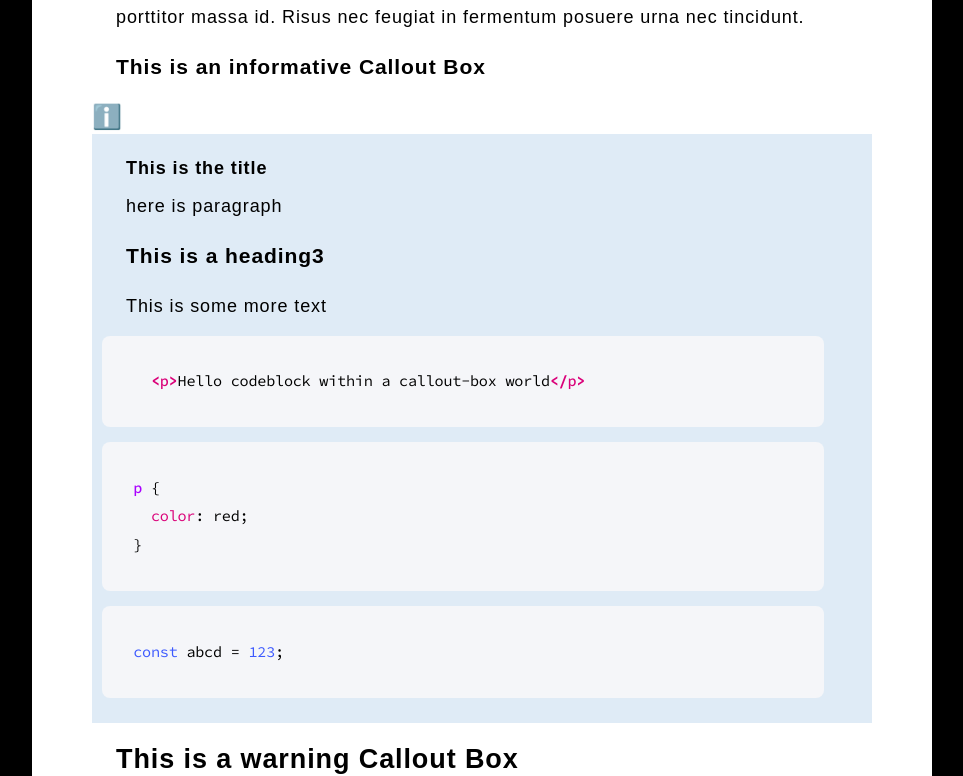
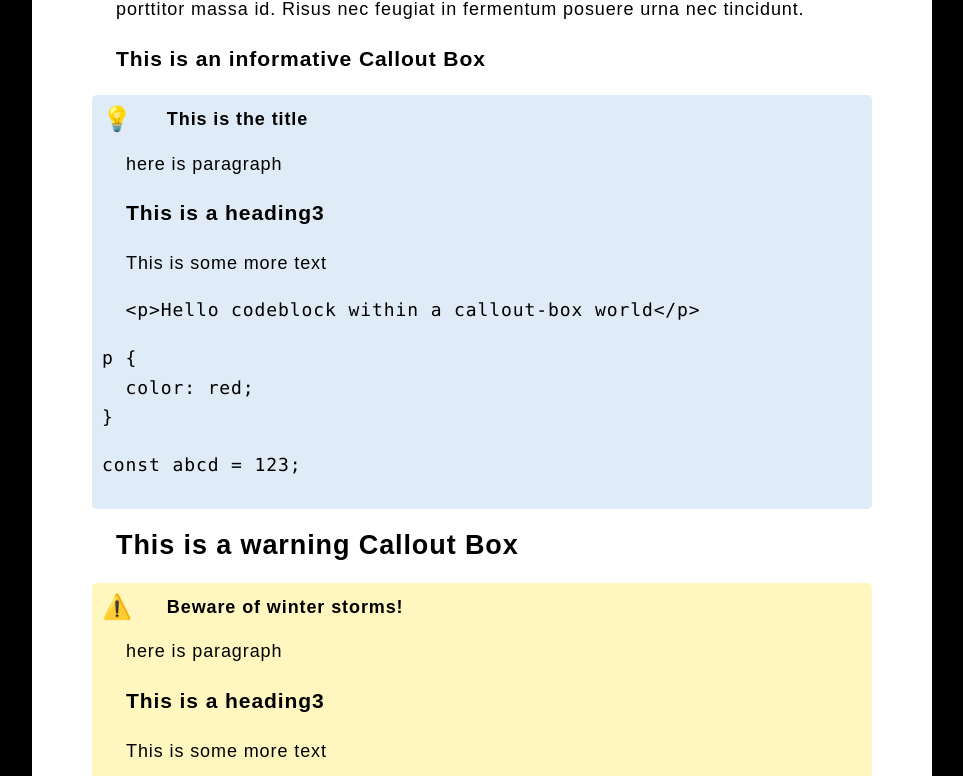
Before and after one commit to krishna-chaitanya-piratla/dev-prep-notes, a React (Create React App) app in the folder frontend/: page / in a window 1280 px wide. Shown: the part 1351-2127 px from the top of the page, without its empty margins (268-1231 px from the left). Built offline with nearby package versions, Linux system fonts and the light colour scheme; a web font is replaced by a local one.

Commit message:
Place the boxType icon inside the calloutbox

```diff
--- a/frontend/src/components/CalloutBox.tsx
+++ b/frontend/src/components/CalloutBox.tsx
@@ -1,20 +1,54 @@
 import React from 'react';
-import { CalloutBox, CalloutContent, CalloutIcon } from '../styles/CalloutBox';
+import { CalloutBox, CalloutContent, CalloutIcon, CalloutHeader } from '../styles/CalloutBox';
+import { CalloutBoxContent, Content, TextContent, CodeBlockContent } from '../types/Page';
 
 interface CalloutBoxProps {
-  type: 'info' | 'warning';
-  title: string;
-  contents: React.ReactNode[];
+  content: CalloutBoxContent;
 }
 
-const CalloutBoxComponent: React.FC<CalloutBoxProps> = ({ type, title, contents }) => {
+const renderContent = (content: Content) => {
+  switch (content.type) {
+    case 'h1':
+      return <h1 id={content.id}>{content.contents as string}</h1>;
+    case 'h2':
+      return <h2 id={content.id}>{content.contents as string}</h2>;
+    case 'h3':
+      return <h3 id={content.id}>{content.contents as string}</h3>;
+    case 'h4':
+      return <h4 id={content.id}>{content.contents as string}</h4>;
+    case 'h5':
+      return <h5 id={content.id}>{content.contents as string}</h5>;
+    case 'h6':
+      return <h6 id={content.id}>{content.contents as string}</h6>;
+    case 'p':
+      return <p id={content.id} dangerouslySetInnerHTML={{ __html: content.contents as string }}></p>;
+    case 'code-block':
+      return (
+        <div id={content.id}>
+          {(content.contents as { type: string; contents: string }[]).map((item, index) => (
+            <pre key={index}><code>{item.contents}</code></pre>
+          ))}
+        </div>
+      );
+    case 'callout-box':
+      return <CalloutBoxComponent key={content.id} content={content as CalloutBoxContent} />;
+    default:
+      return null;
+  }
+};
+
+const CalloutBoxComponent: React.FC<CalloutBoxProps> = ({ content }) => {
+  const icon = content.boxType === 'warning' ? '⚠️' : '💡';
+
   return (
     <CalloutBox>
-      <CalloutIcon type={type}>{type === 'warning' ? '⚠️' : 'ℹ️'}</CalloutIcon>
-      <CalloutContent type={type}>
-        <h4>{title}</h4>
-        {contents.map((content, index) => (
-          <div key={index}>{content}</div>
+      <CalloutContent type={content.boxType}>
+        <CalloutHeader>
+          <CalloutIcon type={content.boxType}>{icon}</CalloutIcon>
+          <h4>{content.title}</h4>
+        </CalloutHeader>
+        {content.contents.map((item, index) => (
+          <div key={index}>{renderContent(item)}</div>
         ))}
       </CalloutContent>
     </CalloutBox>
--- a/frontend/src/components/Page/Page.tsx
+++ b/frontend/src/components/Page/Page.tsx
@@ -5,7 +5,7 @@ import { BannerWrapper, ContentWrapper, PageWrapper } from '../../styles/Page/Pa
 import Banner from './Banner';
 import CodeBlock from '../CodeBlock';
 import CalloutBoxComponent from '../CalloutBox';
-import { Content } from '../../types/Page';
+import { Content, CalloutBoxContent } from '../../types/Page';
 
 const renderContent = (content: Content) => {
   switch (content.type) {
@@ -32,14 +32,7 @@ const renderContent = (content: Content) => {
         </div>
       );
     case 'callout-box':
-      return (
-        <CalloutBoxComponent
-          key={content.id}
-          type={content.boxType}
-          title={content.title}
-          contents={(content.contents as Content[]).map((item) => renderContent(item))}
-        />
-      );
+      return <CalloutBoxComponent content={content as CalloutBoxContent} />;
     default:
       return null;
   }
--- a/frontend/src/styles/CalloutBox.tsx
+++ b/frontend/src/styles/CalloutBox.tsx
@@ -2,7 +2,7 @@ import styled, { css } from 'styled-components';
 
 export const CalloutBox = styled.aside`
   position: relative;
-  margin: 10px 0;
+  margin: 1rem 0;
 `;
 
 const infoStyles = css`
@@ -29,11 +29,12 @@ const warningStyles = css`
   }
 `;
 
-export const CalloutContent = styled.div<{ type: 'info' | 'warning' }>`
+export const CalloutContent = styled.div<{ type: string }>`
   padding: 10px;
+  border-radius: 5px;
 
   h4 {
-    margin: 10px 0;
+    margin: 0;
   }
 
   p {
@@ -43,7 +44,7 @@ export const CalloutContent = styled.div<{ type: 'info' | 'warning' }>`
   ${(props) => (props.type === 'warning' ? warningStyles : infoStyles)}
 `;
 
-export const CalloutIcon = styled.span<{ type: 'info' | 'warning' }>`
+export const CalloutIcon = styled.span<{ type: string }>`
   font-size: 24px;
   margin-right: 10px;
 
@@ -52,4 +53,16 @@ export const CalloutIcon = styled.span<{ type: 'info' | 'warning' }>`
     css`
       color: #ff9d00;
     `}
+
+  ${(props) =>
+    props.type === 'info' &&
+    css`
+      color: #4433ff;
+    `}
 `;
+
+export const CalloutHeader = styled.div`
+  display: flex;
+  align-items: center;
+  margin-bottom: 1rem;
+`;
```
